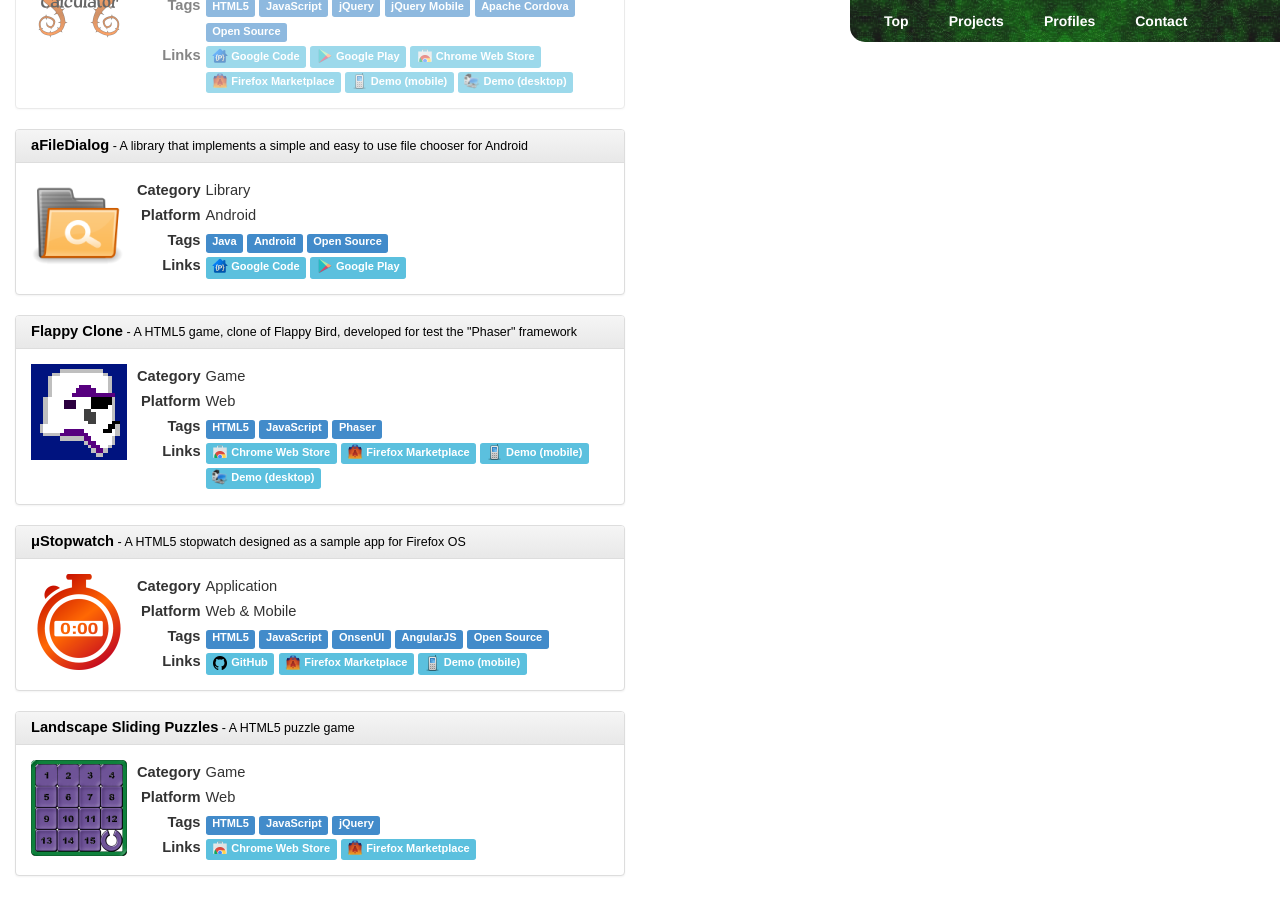
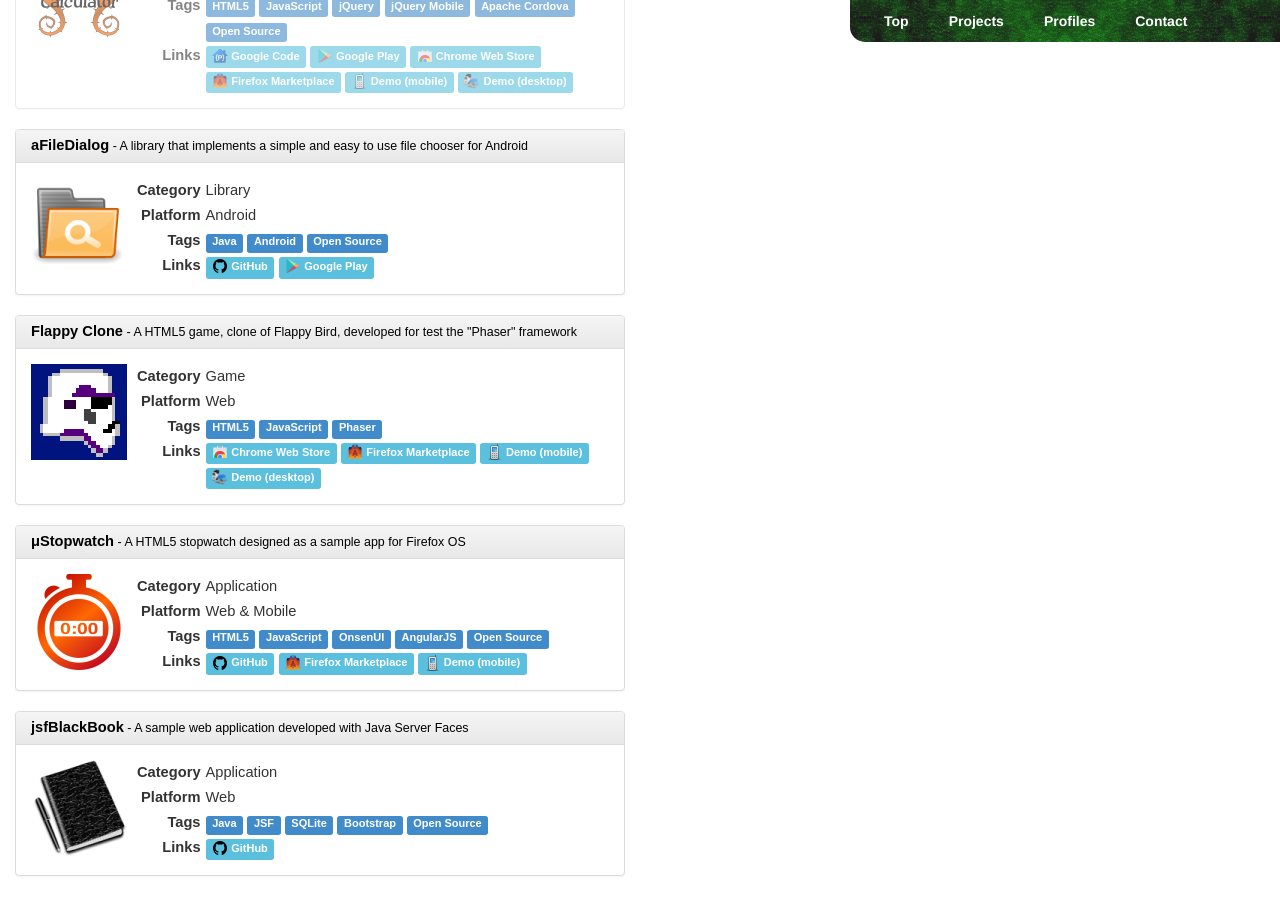
Before and after one commit to jfmdev/jfmdev.github.io, a Jekyll site: the page built from index.html, in a window 1280 px wide and 900 px high, scrolled down 2275 px. Built offline with Jekyll 4.4.1, drawn with Linux system fonts in a browser that asks for light colours; some web fonts are replaced.

Commit message:
Update URL of migrated projects and add jsfBlackBook

```diff
--- a/_data/projects.json
+++ b/_data/projects.json
@@ -103,7 +103,7 @@
         "platform" : "Android",
         "tags" : ["Java", "Android", "Open Source"],
         "links" : {
-            "Google Code" : "http://code.google.com/p/afiledialog/",
+            "GitHub" : "https://github.com/jfmdev/afiledialog",
             "Google Play" : "https://play.google.com/store/apps/details?id=ar.com.daidalos.afiledialog.test"
         }
     },
@@ -134,6 +134,18 @@
             "GitHub" : "https://github.com/jfmdev/uStopwatch",
             "Firefox Marketplace" : "https://marketplace.firefox.com/app/%C2%B5stopwatch/",
             "Demo (mobile)" : "http://jfmdev.github.io/uStopwatch/"
+        }
+    },
+    {
+        "name" : "jsfBlackBook",
+        "caption" : "A sample web application developed with Java Server Faces",
+		"type": "app",
+        "icon" : "img/codelab/black_book.png",
+        "category" : "Application",
+        "platform" : "Web",
+        "tags" : ["Java", "JSF", "SQLite", "Bootstrap", "Open Source"],
+        "links" : {
+            "GitHub" : "https://github.com/jfmdev/jsfBlackBook"
         }
     },
     {
@@ -223,7 +235,7 @@
         "platform" : "Web",
         "tags" : ["HTML", "PHP", "XML", "NicEdit", "Wolf CMS", "Open Source"],
         "links" : {
-            "Google Code" : "http://code.google.com/p/loboplugins/"
+            "GitHub" : "https://github.com/jfmdev/LoboPlugins"
         }
     },
     {
@@ -236,7 +248,7 @@
         "platform" : "PC",
         "tags" : ["Python", "GIMP", "Open Source"],
         "links" : {
-            "Google Code" : "http://code.google.com/p/python-fu-samples/",
+            "GitHub" : "https://github.com/jfmdev/PythonFuSamples",
             "GIMP Plugin Registry" : "http://registry.gimp.org/node/28124"
         }
     }
--- a/index.html
+++ b/index.html
@@ -113,20 +113,14 @@ googleAnalyticsCode: UA-49400910-2
 					</a>
 				</div>
 				<div class="col-md-4">
-					<a href="https://code.google.com/u/jfmdev/" title="KudaLab at Google Code" target="_blank">
-						<img src="img/links/google_code_96.png" class="iconito" alt=""/>
-						<br/>Google Code
-					</a>
-				</div>
-			</div>
-			<div class="row">
-				<div class="col-md-4">
 					<a href="https://play.google.com/store/apps/developer?id=KudaLab" title="KudaLab at Google Play" target="_blank">
 						<img src="img/links/google_play_96.png" class="iconito" alt=""/>
 						<br/>Google Play
 					</a>
 				</div>
-				<div class="col-md-4">
+			</div>
+			<div class="row">
+				<div class="col-md-4 col-md-offset-2">
 					<a href="https://marketplace.firefox.com/search?author=KudaLab" title="KudaLab at Firefox Marketplace" target="_blank">
 						<img src="img/links/firefox_marketplace_96.png" class="iconito" alt=""/>
 						<br/>Firefox Marketplace
--- a/kudalab.html
+++ b/kudalab.html
@@ -23,9 +23,6 @@ categories:
 		<div class="profiles col-sm-6">
 			<a href="https://github.com/jfmdev" title="KudaLab at GitHub" target="_blank">
 				<img src="img/links/github_48_white.png" class="iconito" alt=""/>
-			</a>
-			<a href="https://code.google.com/u/jfmdev/" title="KudaLab at Google Code" target="_blank">
-				<img src="img/links/google_code_48.png" class="iconito" alt=""/>
 			</a>
 			<a href="https://play.google.com/store/apps/developer?id=KudaLab" title="KudaLab at Google Play" target="_blank">
 				<img src="img/links/google_play_48.png" class="iconito" alt=""/>
```
Also changed, not shown: portfolio.html (+10 -7 lines), img/codelab/black_book.png (added).
